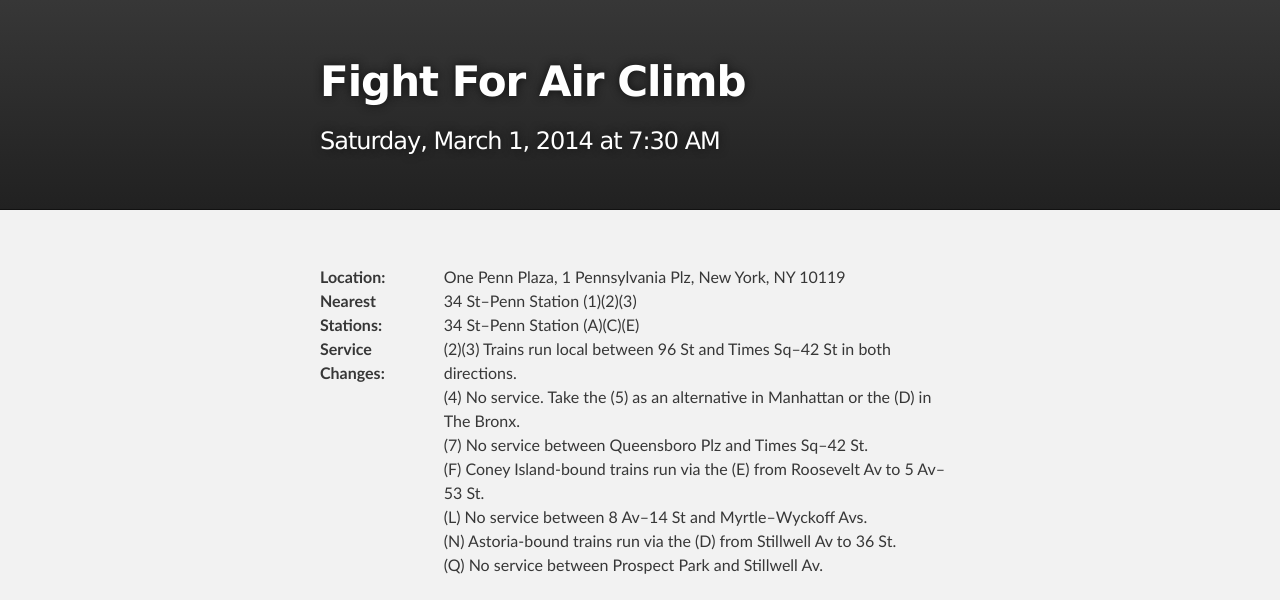
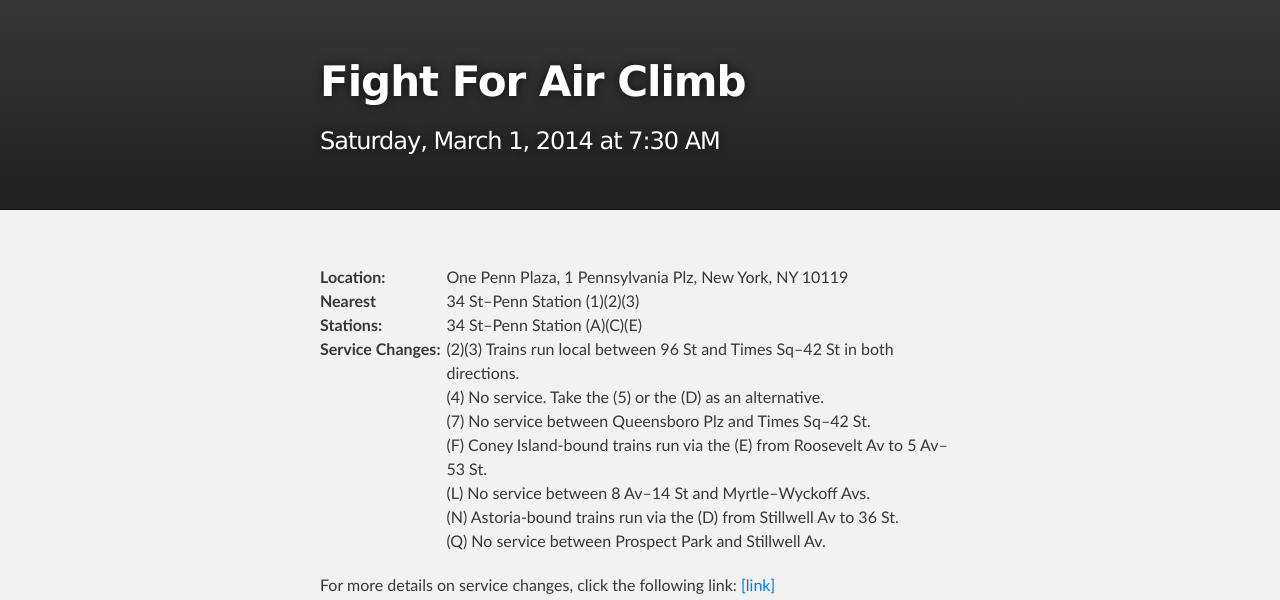
Before and after one commit to terrellthemtaguy/terrellthemtaguy.github.io, a Jekyll site: the page built from _posts/2014-03-01-Fight_For_Air_Climb.html, in a window 1280 px wide. Shown: the top 600 px of the page. Built offline with Jekyll 4.4.1, drawn with Linux system fonts in a browser that asks for light colours.

Commit message:
Update 2014-03-01-Fight_For_Air_Climb.html

```diff
--- a/_posts/2014-03-01-Fight_For_Air_Climb.html
+++ b/_posts/2014-03-01-Fight_For_Air_Climb.html
@@ -8,7 +8,7 @@
     - 34 St&ndash;Penn Station (A)(C)(E)
 changes-brief:
     - (2)(3) Trains run local between 96 St and Times Sq&ndash;42 St in both directions.
-    - (4) No service. Take the (5) as an alternative in Manhattan or the (D) in The Bronx.
+    - (4) No service. Take the (5) or the (D) as an alternative.
     - (7) No service between Queensboro Plz and Times Sq&ndash;42 St.
     - (F) Coney Island-bound trains run via the (E) from Roosevelt Av to 5 Av&ndash;53 St.
     - (L) No service between 8 Av&ndash;14 St and Myrtle&ndash;Wyckoff Avs.
```
